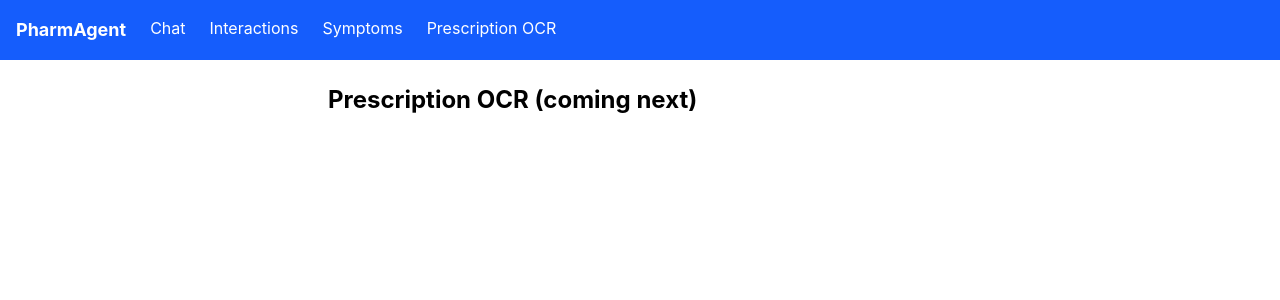
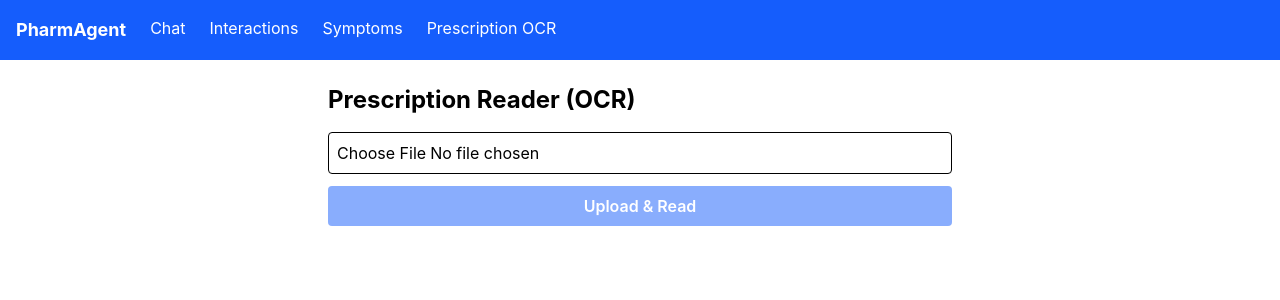
Before and after one commit to SharadaBende/pharmagent-ai-medicine-assistant, a React app in the folder frontend/: page /ocr in a window 1280 px wide. Shown: the top 300 px of the page. Built offline with nearby package versions, Linux system fonts and the light colour scheme; the HTML template or start-up script is replaced by a standard one.

Commit message:
Wire up Prescription OCR page to backend /ocr endpoint

```diff
--- a/frontend/src/pages/Ocr.jsx
+++ b/frontend/src/pages/Ocr.jsx
@@ -1,5 +1,85 @@
+import { useState } from 'react'
+import axios from 'axios'
+
 function Ocr() {
-  return <h1 className="text-2xl font-bold">Prescription OCR (coming next)</h1>
+  const [file, setFile] = useState(null)
+  const [result, setResult] = useState(null)
+  const [loading, setLoading] = useState(false)
+  const [error, setError] = useState('')
+
+  const handleSubmit = async (e) => {
+    e.preventDefault()
+    if (!file) return
+
+    setLoading(true)
+    setError('')
+    setResult(null)
+
+    const formData = new FormData()
+    formData.append('file', file)
+
+    try {
+      const response = await axios.post('http://127.0.0.1:8000/ocr', formData, {
+        headers: { 'Content-Type': 'multipart/form-data' },
+      })
+      setResult(response.data)
+    } catch (err) {
+      setError('Something went wrong. Please try again.')
+    } finally {
+      setLoading(false)
+    }
+  }
+
+  return (
+    <div>
+      <h1 className="text-2xl font-bold mb-4">Prescription Reader (OCR)</h1>
+
+      <form onSubmit={handleSubmit} className="flex flex-col gap-3">
+        <input
+          type="file"
+          accept="image/*"
+          onChange={(e) => setFile(e.target.files[0])}
+          className="border rounded p-2"
+          required
+        />
+        <button
+          type="submit"
+          disabled={loading || !file}
+          className="bg-blue-600 text-white rounded p-2 font-semibold disabled:opacity-50"
+        >
+          {loading ? 'Reading prescription...' : 'Upload & Read'}
+        </button>
+      </form>
+
+      {error && <p className="text-red-600 mt-4">{error}</p>}
+
+      {result && (
+        <div className="mt-6">
+          <h2 className="font-semibold mb-2">Matched Medicines</h2>
+          {result.matched_medicines.length === 0 ? (
+            <p className="text-gray-600">No medicines from our database were confidently matched. Please double-check with your pharmacist.</p>
+          ) : (
+            <div className="flex flex-col gap-3">
+              {result.matched_medicines.map((med, i) => (
+                <div key={i} className="bg-gray-100 rounded p-4">
+                  <div className="font-semibold">{med.generic_name} ({med.brand_name})</div>
+                  <div className="text-sm mt-1"><span className="font-medium">Purpose:</span> {med.purpose}</div>
+                  <div className="text-sm mt-1"><span className="font-medium">Dosage:</span> {med.verified_dosage}</div>
+                </div>
+              ))}
+            </div>
+          )}
+
+          <details className="mt-4">
+            <summary className="cursor-pointer text-sm text-gray-500">View raw extracted text</summary>
+            <pre className="text-xs bg-gray-50 p-2 mt-2 whitespace-pre-wrap">{result.raw_extracted_text}</pre>
+          </details>
+
+          <p className="text-xs text-gray-500 mt-4">{result.note}</p>
+        </div>
+      )}
+    </div>
+  )
 }
 
 export default Ocr
```
